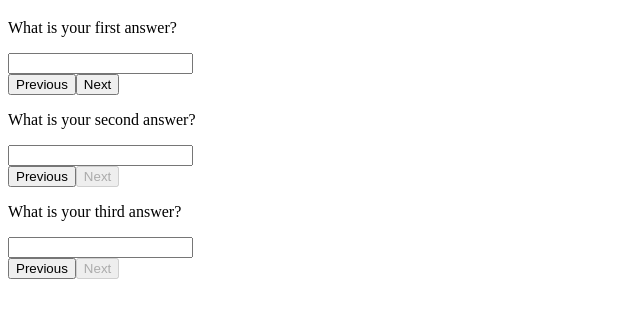
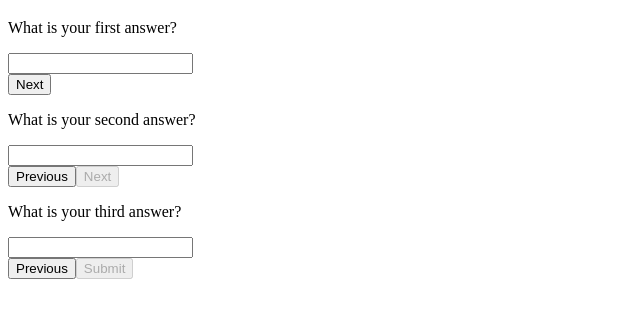
Before and after one commit to jiajing1993/Kaodim-Test, a Gatsby site: page / in a window 1280 px wide. Shown: the part 61-378 px from the top of the page, without its empty margins (0-640 px from the left). Built offline with nearby package versions, Linux system fonts and the light colour scheme; Gatsby itself is replaced by a stand-in of ours.

Commit message:
feat: hide previous btn on first question

```diff
--- a/src/components/card.js
+++ b/src/components/card.js
@@ -22,8 +22,11 @@ export default class card extends Component {
       <div>
         <p>{question.prompt}</p>
         <Input key={question.id} question={question} greet={this.onGreet}></Input>
-        <button>Previous</button>
-        <button disabled={this.state.disabled}> Next</button>
+        { this.props.order !== "first" && <button>Previous</button> }
+        { this.props.order !== "last"
+          ? <button disabled={this.state.disabled}> Next</button>
+          : <button disabled={this.state.disabled}> Submit</button>
+        }
       </div>
     )
   }
--- a/src/pages/index.js
+++ b/src/pages/index.js
@@ -6,14 +6,23 @@ import Card from "../components/card"
 import * as data from "../data/questions.json"
 
 const IndexPage = () => {
+  function arrayOrder(index, totalLength){
+    if (index === totalLength - 1){
+      return "last"
+    }else if(index === 0){
+      return "first"
+    }else {
+      return "middle"
+    }
+  };
   return (
     <Layout>
       <SEO title="Home" keywords={[`gatsby`, `application`, `react`]} />
       <h1>{ data.title }</h1>
       {
-        data.questions.map((question) => {
+        data.questions.map((question, index) => {
           return (
-            <Card key={question.id} question={question} />
+            <Card key={question.id} order={arrayOrder(index, data.questions.length)} question={question} />
           )
         })
       }
```
